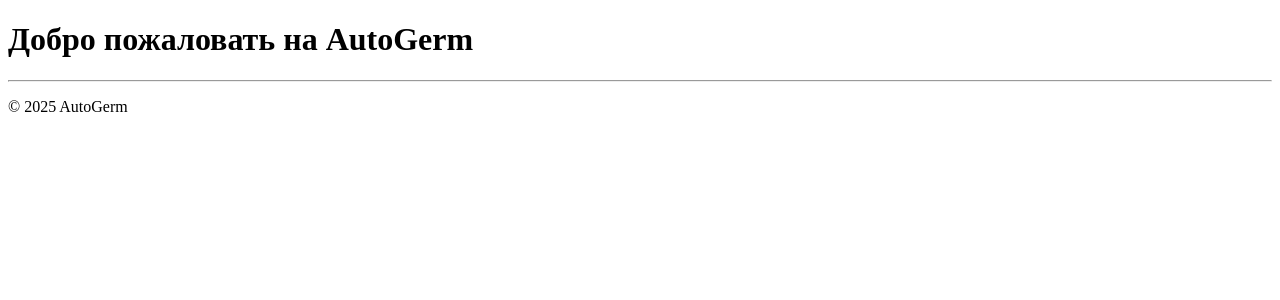
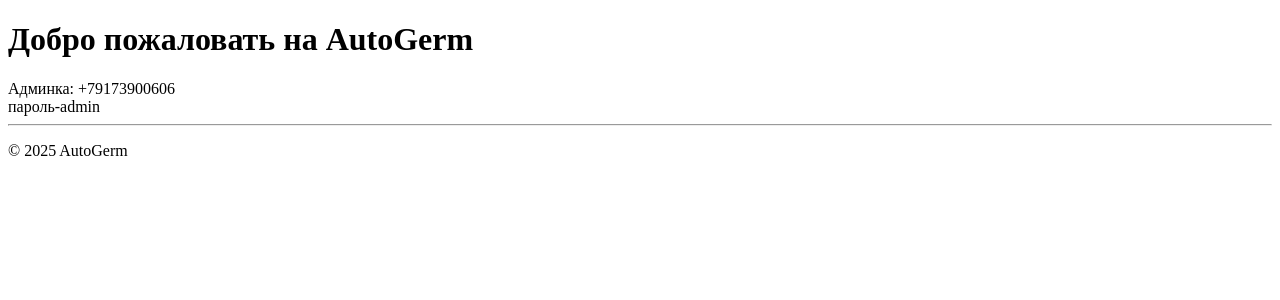
Before and after one commit to Elvirchik/AutoIzGermanii, a Django app: page / in a window 1280 px wide. Shown: the part 26-326 px from the top of the page. Run offline with Django 5.2, Linux system fonts and the light colour scheme.

Commit message:
Update home.html

```diff
--- a/main/templates/main/home.html
+++ b/main/templates/main/home.html
@@ -4,4 +4,9 @@
 
 {% block content %}
 <h1>Добро пожаловать на AutoGerm</h1>
+<div>
+    Админка:
+    +79173900606 <br>
+    пароль-admin
+</div>
 {% endblock %}
```
